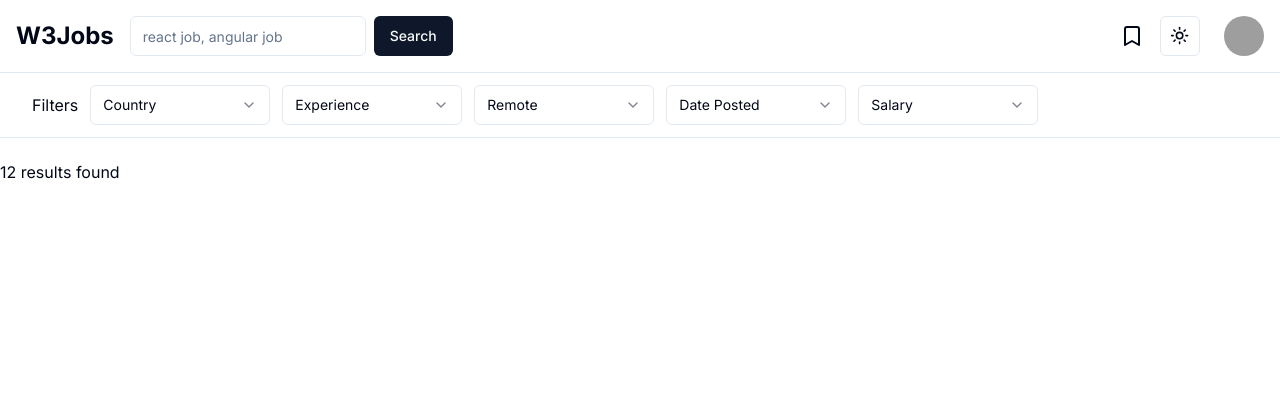
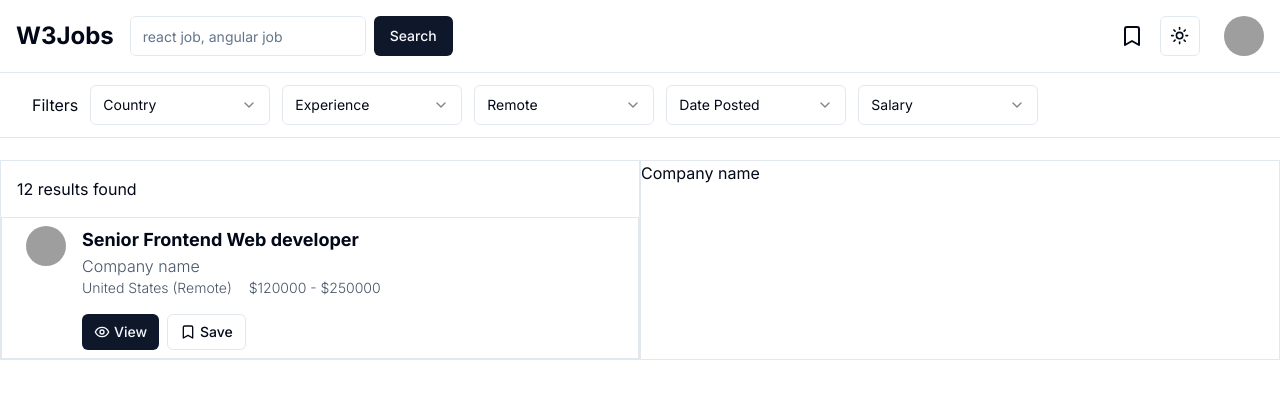
Before and after one commit to ashsajal1/w3jobs, a Next.js app: page / in a window 1280 px wide. Shown: the top 398 px of the page. Built offline with nearby package versions, Linux system fonts and the light colour scheme; grey boxes are pictures that could not be loaded.

Commit message:
feat: create markup and design homepage

```diff
--- a/src/app/page.tsx
+++ b/src/app/page.tsx
@@ -1,10 +1,52 @@
+import { Avatar, AvatarImage, AvatarFallback } from "@/components/ui/avatar";
+import { Button } from "@/components/ui/button";
+import { Separator } from "@/components/ui/separator";
+import { Bookmark, EyeIcon } from "lucide-react";
+
 export default function page() {
   return (
-    <div>
-      <section>
-        <div>
+    <div className="flex w-full justify-between">
+      <section className="w-full border">
+        <div className="w-full p-4">
           12 results found
         </div>
+
+        <div className="flex flex-col">
+
+          <div className="flex items-start gap-4 border p-2">
+            <Avatar className="ml-4">
+              <AvatarImage src="https://github.com/shadcn.png" alt="@shadcn" />
+              <AvatarFallback>CN</AvatarFallback>
+            </Avatar>
+
+            <div>
+              <h3 className="font-bold text-lg">Senior Frontend Web developer</h3>
+              <p className="font-light text-slate-600">Company name</p>
+              <div className="flex items-center gap-2">
+                <p className="text-sm font-light text-slate-600">United States <span>(Remote)</span></p>
+                <Separator orientation="vertical" />
+                <p className="text-sm font-light text-slate-600">$120000 - $250000</p>
+              </div>
+
+              <div className="flex items-center gap-2 mt-4">
+                <Button size={'sm'}>
+                  <EyeIcon className="size-4 mr-1" />
+                  <span>View</span>
+                </Button>
+                <Button size={'sm'} variant={'outline'}>
+                  <Bookmark className="size-4 mr-1" />
+                  <span>Save</span>
+                </Button>
+              </div>
+            </div>
+
+          </div>
+
+        </div>
+      </section>
+
+      <section className="w-full border hidden md:flex">
+        <p>Company name</p>
       </section>
 
     </div>
```
